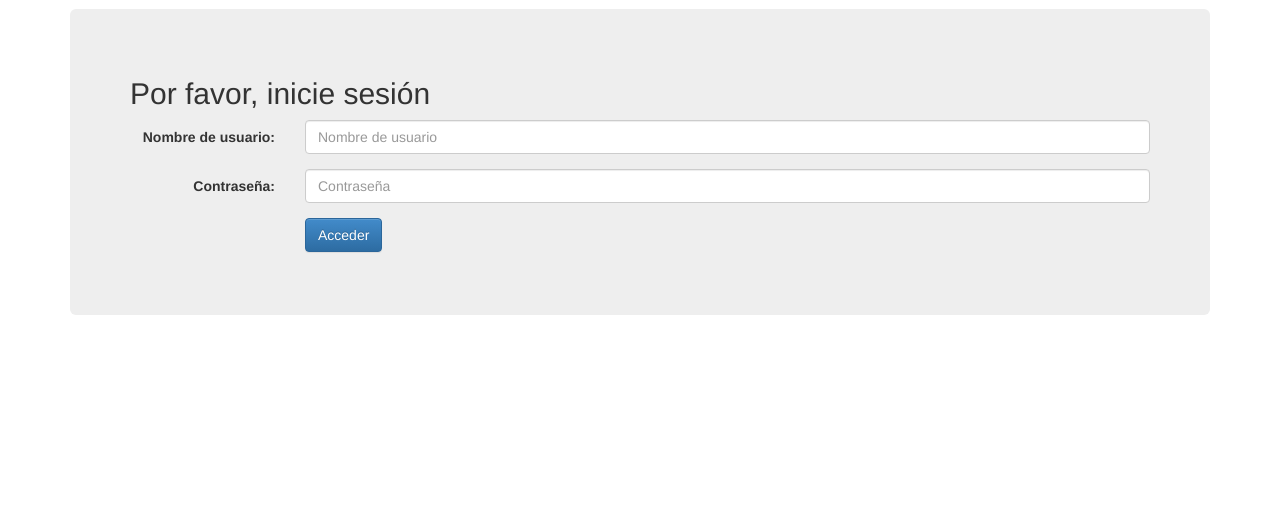
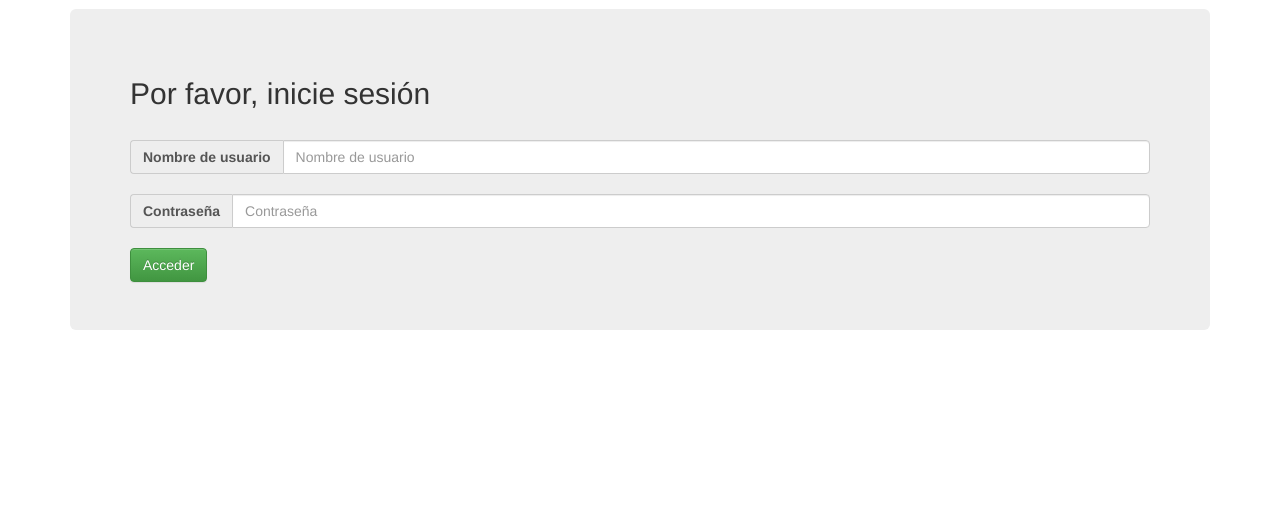
Before and after one commit to 9andresc/proyecto-sap, a Django app: page /login/ in a window 1280 px wide. Shown: the part 51-573 px from the top of the page. Run offline with Django 3.2, Linux system fonts and the light colour scheme; some libraries are stand-ins or nearby versions.

Commit message:
Función de inicio de sesión modificado Se ha modificado el diseño de la página.

```diff
--- a/sap/inicio/templates/login.html
+++ b/sap/inicio/templates/login.html
@@ -14,25 +14,22 @@
       		</div>
 		{% endif %}
 		<h2>Por favor, inicie sesión</h2>
+		<br>
 		<form class="form-horizontal" method="POST">
 			{% csrf_token %}
-        	<div class="form-group">
-        		<label for="id_username" class="control-label col-xs-2">Nombre de usuario:</label>
-            	<div class="col-xs-10">
-            		<input id="id_username" name="username" type="text" class="form-control" placeholder="Nombre de usuario"/>
-            	</div>
+
+			<div class="input-group">
+				<span class="input-group-addon"><b>Nombre de usuario</b></span>
+				<input type="text" class="form-control" id="username" name="username" placeholder="Nombre de usuario">
         	</div>
-        	<div class="form-group">
-        		<label for="id_password" class="control-label col-xs-2">Contraseña:</label>
-            	<div class="col-xs-10">
-            		<input id="id_password" name="password" type="password" class="form-control" placeholder="Contraseña"/>
-            	</div>
+        	<br>
+        	<div class="input-group">
+				<span class="input-group-addon"><b>Contraseña</b></span>
+				<input type="password" class="form-control" id="password" name="password" placeholder="Contraseña">
         	</div>
-        	<div class="form-group">
-            	<div class="col-xs-offset-2 col-xs-10">
-                	<button type="submit" class="btn btn-primary">Acceder</button>
-            	</div>
-        	</div>
+
+        	<br>
+            <button type="submit" class="btn btn-success">Acceder</button>
     	</form>
 	</div>
 </div>
```
